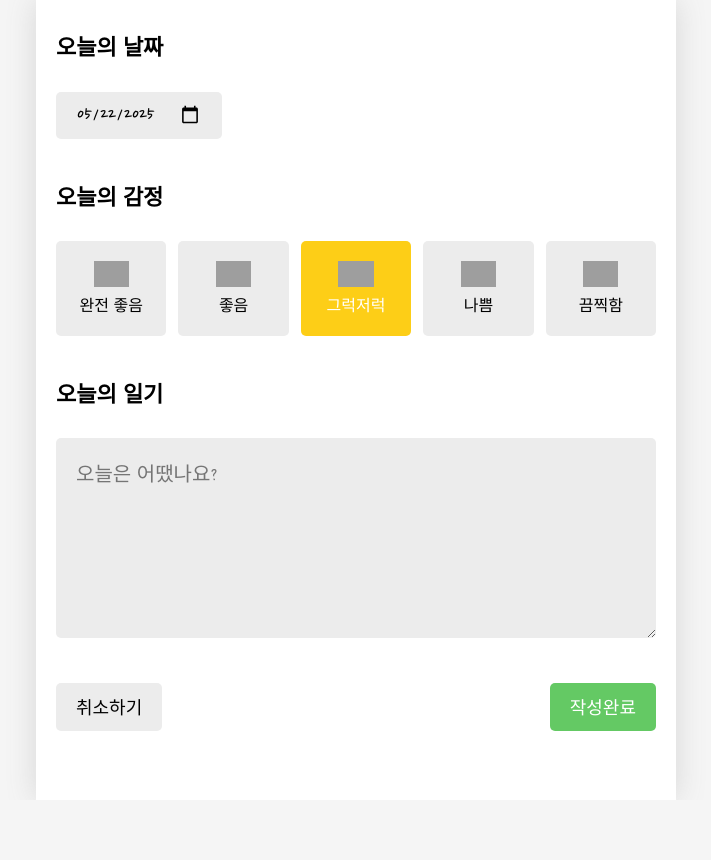
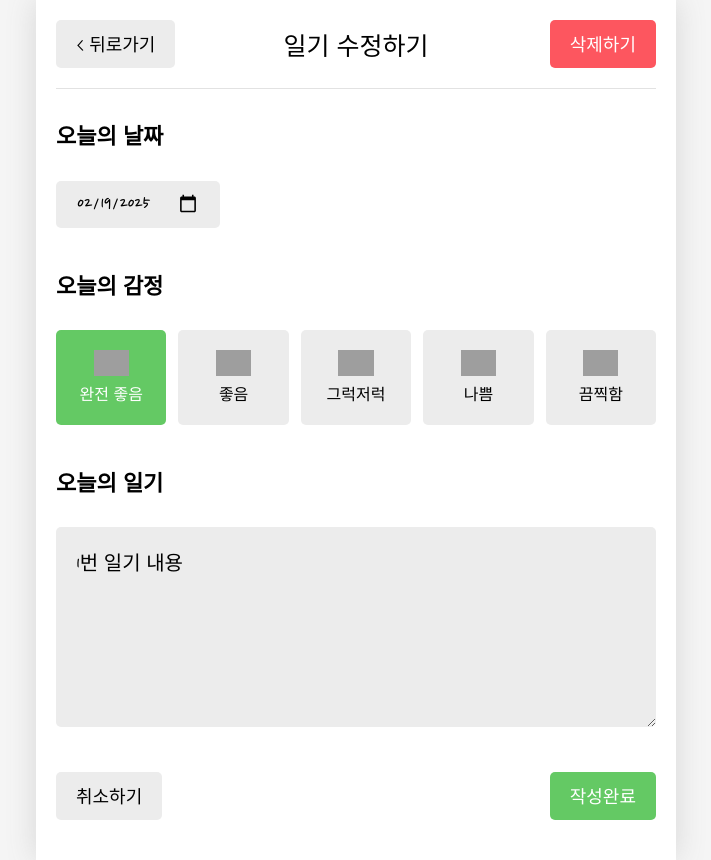
Before and after one commit to jjeankim/emotion-diary, a React (Create React App) app: page /edit/1 in a window 1280 px wide. Shown: the whole page, without its empty margins (284-995 px from the left). Before the commit the page ends 800 px from the top, so only its background shows below. Built offline with nearby package versions, Linux system fonts and the light colour scheme; grey boxes are pictures that could not be loaded; a web font is replaced by a local one.

Commit message:
Feat: Edit 페이지 기능 추가

```diff
--- a/src/App.js
+++ b/src/App.js
@@ -61,12 +61,12 @@
     });
   };
 
-  const onUpdate = (id, createDate, emotionId, content) => {
+  const onUpdate = (id, createdDate, emotionId, content) => {
     dispatch({
       type: "UPDATE",
       data: {
         id,
-        createDate,
+        createdDate,
         emotionId,
         content,
       },
--- a/src/components/Editor.jsx
+++ b/src/components/Editor.jsx
@@ -1,7 +1,7 @@
 import "./Editor.css";
 import EmotionItem from "./EmotionItem";
 import Button from "./Button";
-import { useState } from "react";
+import { useEffect, useState } from "react";
 import { useNavigate } from "react-router-dom";
 
 const emotionList = [
@@ -28,13 +28,22 @@
   return `${year}-${month}-${date}`;
 };
 
-const Editor = ({ onSubmit }) => {
+const Editor = ({ onSubmit, initData }) => {
   const nav = useNavigate();
   const [input, setInput] = useState({
     createdDate: new Date(),
     emotionId: 3,
     content: "",
   });
+
+  useEffect(() => {
+    if (initData) {
+      setInput({
+        ...initData,
+        createdDate: new Date(Number(initData.createdDate)),
+      });
+    }
+  }, [initData]);
 
   const onChangeInput = (e) => {
     let name = e.target.name;
@@ -76,7 +85,7 @@
                   },
                 });
               }}
-              key={item.id}
+              key={item.emotionId}
               {...item}
               isSelected={item.emotionId === input.emotionId}
             />
--- a/src/pages/Edit.jsx
+++ b/src/pages/Edit.jsx
@@ -1,9 +1,59 @@
+import { useNavigate, useParams } from "react-router-dom";
+import Button from "../components/Button";
 import Editor from "../components/Editor";
+import Header from "../components/Header";
+import { useContext, useEffect, useState } from "react";
+import { DiaryDispatchContext, DiaryStateContext } from "../App";
 
 const Edit = () => {
+  const [currentDiaryItem, setCurrentDiaryItem] = useState();
+  const { onDelete, onUpdate } = useContext(DiaryDispatchContext);
+  const data = useContext(DiaryStateContext);
+  const params = useParams();
+  const nav = useNavigate();
 
+  const onClickDelete = () => {
+    if (window.confirm("일기를 정말 삭제할까요? 다시 복구되지 않아요!")) {
+      onDelete(params.id);
+      nav("/", { replace: true });
+    }
+  };
 
-  return <Editor />
-}
+  const onSubmit = (input) => {
+    if (window.confirm("일기를 정말 수정할까요?")) {
+      onUpdate(
+        params.id,
+        input.createdDate.getTime(),
+        input.emotionId,
+        input.content
+      );
+      nav("/", { replace: true });
+    }
+  };
+
+  useEffect(() => {
+    const currentDiaryItem = data.find(
+      (item) => String(item.id) === String(params.id)
+    );
+    if (!currentDiaryItem) {
+      window.alert("존재하지 않는 일기입니다.");
+      nav("/", { replace: true });
+    }
+    setCurrentDiaryItem(currentDiaryItem);
+  }, [params.id, data]);
+
+  return (
+    <div>
+      <Header
+        title={"일기 수정하기"}
+        leftChild={<Button onClick={() => nav(-1)} text={"< 뒤로가기"} />}
+        rightChild={
+          <Button onClick={onClickDelete} text={"삭제하기"} type={"NEGATIVE"} />
+        }
+      />
+      <Editor initData={currentDiaryItem} onSubmit={onSubmit} />
+    </div>
+  );
+};
 
 export default Edit;
```
